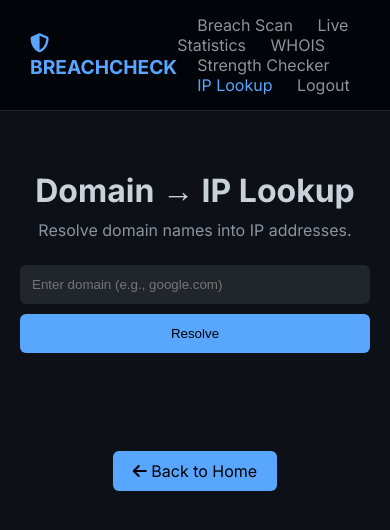
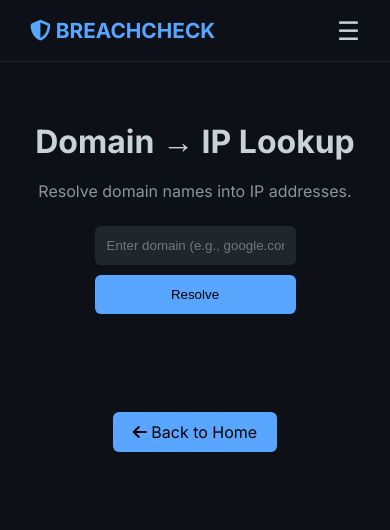
Before and after one commit to AditAdhikari/OSINT, a Flask app: page /ip-lookup in a window 390 px wide. Shown: the top 530 px of the page. Run offline with Flask 3, Linux system fonts and the light colour scheme; the visitor is signed in with stand-in values (Sample User, id 1).

Commit message:
fix responsive of web app

```diff
--- a/static/style.css
+++ b/static/style.css
@@ -25,7 +25,7 @@ body {
 }
 
 /* NAVBAR */
-.navbar {
+/* .navbar {
     display: flex;
     justify-content: space-between;
     align-items: center;
@@ -49,7 +49,50 @@ body {
 
 .nav-links a:hover {
     color: var(--accent-blue);
+} */
+
+/* NAVBAR */
+/* .navbar {
+    display: flex;
+    justify-content: space-between;
+    align-items: center;
+    padding: 15px 30px;
+    background: #010409;
+    border-bottom: 1px solid #21262d;
 }
+
+/* LOGO */
+.logo {
+    font-weight: 700;
+    font-size: 1.3rem;
+    color: var(--accent-blue);
+}
+
+/* NAV LINKS */
+.nav-links {
+    display: flex;
+    gap: 20px;
+}
+
+.nav-links a {
+    text-decoration: none;
+    color: var(--text-secondary);
+    padding: 8px 12px;
+    border-radius: 6px;
+    transition: 0.3s;
+}
+
+/* HOVER EFFECT */
+.nav-links a:hover {
+    background: #21262d;
+    color: var(--accent-blue);
+}
+
+/* ACTIVE LINK */
+.nav-links a.active {
+    background: var(--accent-blue);
+    color: black;
+} */
 
 /* HERO */
 .hero {
@@ -65,6 +108,25 @@ body {
 .hero p {
     color: var(--text-secondary);
     margin-bottom: 25px;
+}
+ .hero {
+    display: flex;
+    flex-direction: column;
+    align-items: center;
+    justify-content: center;
+    text-align: center;
+    padding: 60px 20px;
+}
+
+/* Fix width so it doesn't stretch weirdly */
+.hero h1 {
+    max-width: 700px;
+}
+
+.hero p {
+    max-width: 600px;
+    color: var(--text-secondary);
+    margin-top: 10px;
 }
 
 /* SEARCH BOX */
@@ -308,7 +370,7 @@ body {
 }
 
 /* RESPONSIVE */
-@media (max-width: 768px) {
+/* @media (max-width: 768px) {
     .auth-container {
         flex-direction: column;
     }
@@ -316,7 +378,7 @@ body {
     .auth-info-panel {
         display: none;
     }
-}
+} */
 
 /* RESPONSIVE */
 @media (max-width: 768px) {
@@ -332,3 +394,107 @@ body {
         width: 100%;
     }
 }
+/* MOBILE NAVBAR */
+/* @media (max-width: 768px) {
+
+    .navbar {
+        flex-direction: column;
+        align-items: flex-start;
+        padding: 15px;
+    }
+
+    .nav-links {
+        width: 100%;
+        flex-direction: column;
+        gap: 10px;
+        margin-top: 10px;
+    }
+
+    .nav-links a {
+        width: 100%;
+        padding: 10px;
+        background: #161b22;
+    }
+} */
+ /* NAVBAR */
+.navbar {
+    display: flex;
+    justify-content: space-between;
+    align-items: center;
+    padding: 15px 30px;
+    background: #0d1117;
+    border-bottom: 1px solid #21262d;
+    position: sticky;
+    top: 0;
+    z-index: 1000;
+}
+
+/* LOGO */
+.logo {
+    font-size: 1.3rem;
+    font-weight: bold;
+    color: var(--accent-blue);
+}
+
+/* LINKS */
+.nav-links {
+    display: flex;
+    align-items: center;
+    gap: 20px;
+}
+
+.nav-links a {
+    text-decoration: none;
+    color: var(--text-secondary);
+    padding: 6px 10px;
+    border-radius: 6px;
+    transition: 0.3s;
+}
+
+.nav-links a:hover {
+    background: #161b22;
+    color: var(--accent-blue);
+}
+
+/* USER TEXT */
+.user {
+    color: var(--accent-blue);
+    font-size: 0.9rem;
+}
+
+/* LOGOUT BUTTON */
+.logout {
+    color: #ff4d4f !important;
+}
+
+/* MENU ICON */
+.menu-toggle {
+    display: none;
+    font-size: 1.6rem;
+    cursor: pointer;
+}
+
+/* 📱 MOBILE FIX */
+@media (max-width: 768px) {
+
+    .menu-toggle {
+        display: block;
+    }
+
+    .nav-links {
+        position: absolute;
+        top: 60px;
+        left: 0;
+        width: 100%;
+        background: #0d1117;
+        flex-direction: column;
+        align-items: center;
+        padding: 15px 0;
+        gap: 15px;
+        display: none;
+    }
+
+    .nav-links.show {
+        display: flex;
+    }
+}
--- a/templates/ip_lookup.html
+++ b/templates/ip_lookup.html
@@ -2,6 +2,7 @@
 <html lang="en">
 <head>
     <meta charset="UTF-8">
+    <meta name="viewport" content="width=device-width, initial-scale=1.0">
     <title>IP Lookup | BreachCheck</title>
 
     <link rel="stylesheet" href="{{ url_for('static', filename='style.css') }}">
@@ -15,15 +16,25 @@
 
 <nav class="navbar">
     <div class="logo">
-            <i class="fas fa-shield-halved"></i> BREACHCHECK
-        </div>
-    <div class="nav-links">
-        <a href="{{ url_for('index') }}">Breach Scan</a>
-        <a href="/stats">Live Statistics</a>
-        <a href="{{ url_for('whois') }}">WHOIS</a>
-        <a href="/password-check">Strength Checker</a>
-        <a href="{{ url_for('ip_lookup') }}" style="color: var(--accent-blue);">IP Lookup</a>
-        <a href="{{ url_for('logout') }}">Logout</a>
+        <i class="fas fa-shield-halved"></i> BREACHCHECK
+    </div>
+
+    <!-- 🍔 Mobile Button -->
+    <div class="menu-toggle" onclick="toggleMenu()">☰</div>
+
+    <div class="nav-links" id="navLinks">
+        <a href="/">Breach Scan</a>
+        <a href="/whois">WHOIS</a>
+        <a href="/stats">Stats</a>
+        <a href="/password-check">Password</a>
+        <a href="{{ url_for('ip_lookup') }}">IP</a>
+
+        {% if session.get('user') %}
+            <span class="user">👤 {{ session['user'] }}</span>
+            <a href="/logout" class="logout">Logout</a>
+        {% else %}
+            <a href="/login">Login</a>
+        {% endif %}
     </div>
 </nav>
 
@@ -75,4 +86,9 @@
 </div>
 
 </body>
+<script>
+function toggleMenu() {
+    document.getElementById("navLinks").classList.toggle("show");
+}
+</script>
 </html>
--- a/templates/login.html
+++ b/templates/login.html
@@ -1,6 +1,7 @@
 <!DOCTYPE html>
 <html>
 <head>
+    <meta name="viewport" content="width=device-width, initial-scale=1.0">
     <title>Login | BreachCheck</title>
     <link rel="stylesheet" href="{{ url_for('static', filename='style.css') }}">
     <link href="https://fonts.googleapis.com/css2?family=Inter:wght@400;600;700&display=swap" rel="stylesheet">
--- a/templates/register.html
+++ b/templates/register.html
@@ -1,6 +1,7 @@
 <!DOCTYPE html>
 <html>
 <head>
+    <meta name="viewport" content="width=device-width, initial-scale=1.0">
     <title>Register | BreachCheck</title>
     <link rel="stylesheet" href="{{ url_for('static', filename='style.css') }}">
     <link href="https://fonts.googleapis.com/css2?family=Inter:wght@400;600;700&display=swap" rel="stylesheet">
```
Also changed, not shown: templates/index.html (+19 -9 lines), templates/password_check.html (+19 -9 lines), templates/stats.html (+19 -9 lines), templates/whois.html (+22 -7 lines).
